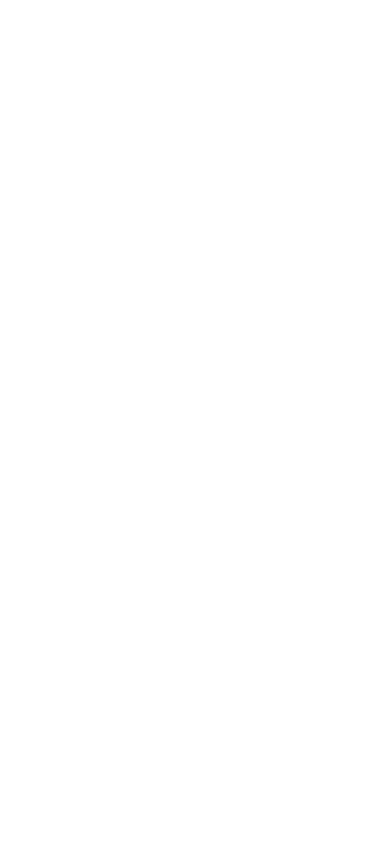
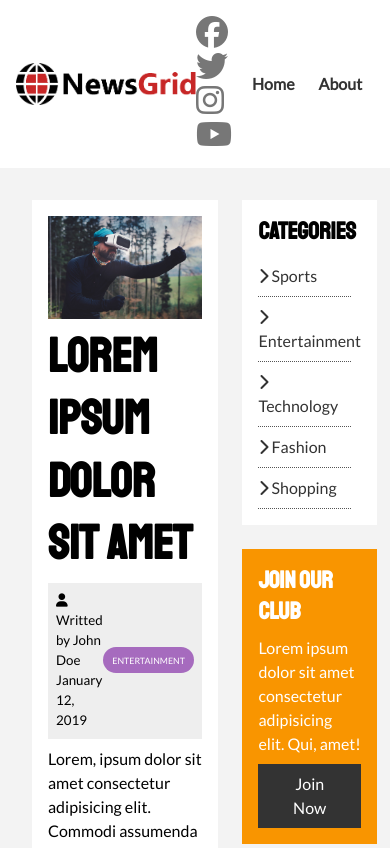
Before and after one commit to Josh363/news-site, a plain HTML site: page article.html in a window 390 px wide. Shown: the top 848 px of the page. Drawn offline with Linux system fonts and the light colour scheme.

Commit message:
feat: added article page

```diff
--- a/article.html
+++ b/article.html
@@ -0,0 +1,98 @@
+<!DOCTYPE html>
+<html lang="en">
+<head>
+    <meta charset="UTF-8">
+    <meta name="viewport" content="width=device-width, initial-scale=1.0">
+    <script src="https://kit.fontawesome.com/2185409ca1.js" crossorigin="anonymous"></script>
+    <link href="https://fonts.googleapis.com/css2?family=Lato&family=Staatliches&display=swap" rel="stylesheet">
+    <link rel="stylesheet" href="css/style.css">
+    <link rel="stylesheet" media="screen and (max-width: 768px)" href="css/mobile.css">
+    <link rel="shortcut icon" type="image/x-icon" href="favicon.ico">
+    <title>NewsGrid | Latest News</title>
+</head>
+<body>
+    <nav id="main-nav">
+        <div class="container">
+            <img src="img/logo.png" alt="NewsGrid" class="logo">
+            <div class="social">
+                <a href="http://facebook.com" target="_blank"><i class="fab fa-facebook fa-2x"></i></a>
+                <a href="http://twitter.com" target="_blank"><i class="fab fa-twitter fa-2x"></i></a>
+                <a href="http://instagram.com" target="_blank"><i class="fab fa-instagram fa-2x"></i></a>
+                <a href="http://youtube.com" target="_blank"><i class="fab fa-youtube fa-2x"></i></a>
+            </div>
+            <ul>
+                <li><a href="index.html">Home</a></li>
+                <li><a href="about.html">About</a></li>
+            </ul>
+        </div>
+    </nav>
+    <section id="article">
+        <div class="container">
+            <div class="page-container">
+                <article class="card">
+                    <img src="img/articles/ent1.jpg" alt="image">
+                    <h1 class="l-heading">Lorem ipsum dolor sit amet</h1>
+                    <div class="meta">
+                        <small>
+                            <i class="fas fa-user"></i> Writted by John Doe January 12, 2019
+                        </small>
+                        <div class="category category-ent">Entertainment</div>
+                    </div>
+                    <p>Lorem, ipsum dolor sit amet consectetur adipisicing elit. Commodi assumenda itaque voluptatem ullam nostrum iusto labore laborum facilis voluptate autem incidunt nam ut veniam debitis, maiores quae illo esse ducimus quo voluptas alias. Praesentium corrupti excepturi unde voluptatibus sint, quasi repellendus asperiores voluptas, tenetur nostrum eius veritatis obcaecati architecto facilis.</p>
+                    <p>Lorem ipsum dolor sit, amet consectetur adipisicing elit. Laborum, doloremque voluptatum nam quia pariatur quidem voluptates accusantium esse excepturi corrupti totam adipisci, iure quas eveniet molestias illum sequi ab, amet ipsam natus eaque consequuntur consequatur velit! Ratione, quia beatae ut minima quae error est aperiam odio id veniam voluptas, maiores quo itaque molestiae voluptates! Nobis facilis commodi, doloribus consequatur magni fuga magnam illo fugit ducimus quas soluta molestias tempora exercitationem est distinctio iste in repellat dolore accusamus ullam laborum nostrum labore voluptatem quam. Beatae soluta ab pariatur odit excepturi, voluptate voluptatem alias maiores itaque animi ex ad. Quibusdam veniam omnis, ex, nostrum provident consectetur quidem sequi facere quo dolorum voluptatem officia. Perspiciatis, unde illo vel harum veniam sit tenetur odio nemo. Molestias laborum magni perferendis. Eveniet repellendus nostrum possimus ut. Obcaecati odio veritatis dolores, voluptatum nulla adipisci architecto eos quas error saepe id? Quisquam, veniam? Molestiae harum ipsum dignissimos modi?</p>
+                </article>
+                <aside id="categories" class="card">
+                    <h2>Categories</h2>
+                    <ul class="list">
+                        <li><a href="#"><i class="fas fa-chevron-right"></i> Sports</a></li>
+                        <li><a href="#"><i class="fas fa-chevron-right"></i> Entertainment</a></li>
+                        <li><a href="#"><i class="fas fa-chevron-right"></i> Technology</a></li>
+                        <li><a href="#"><i class="fas fa-chevron-right"></i> Fashion</a></li>
+                        <li><a href="#"><i class="fas fa-chevron-right"></i> Shopping</a></li>
+                    </ul>
+                </aside>
+                <aside class="card bg-secondary">
+                    <h2>Join Our Club</h2>
+                    <p>Lorem ipsum dolor sit amet consectetur adipisicing elit. Qui, amet!</p>
+                    <a href="#" class="btn btn-dark btn-block">Join Now</a>
+                </aside>
+            </div>
+        </div>
+    </section>
+
+    <!-- Footer -->
+    <footer id="main-footer">
+        <div class="container footer-container">
+            <div>
+                <img src="img/logo_light.png" alt="news">
+                <p>Lorem ipsum dolor sit, amet consectetur adipisicing elit. At itaque aliquam eligendi eveniet fugiat doloribus maxime impedit recusandae cupiditate suscipit?</p>
+            </div>
+            <div>
+                <h3>Email Newsletter</h3>
+                <p>Lorem ipsum dolor sit amet consectetur, adipisicing elit.</p>
+                <form>
+                    <input type="email" placeholder="Enter Email...">
+                    <input type="submit" value="Subscribe" class="btn btn-primary">
+                </form>
+            </div>
+            <div>
+                <h3>Site Links</h3>
+                <ul class="list">
+                    <li><a href="#">Help & Support</a></li>
+                    <li><a href="#">Privacy Policy</a></li>
+                    <li><a href="#">About Us</a></li>
+                    <li><a href="#">Contact</a></li>
+                </ul>
+            </div>
+            <div>
+                <h2>Join Our Club</h2>
+                <p>Lorem ipsum dolor sit amet consectetur adipisicing elit. Repudiandae, vel?</p>
+                <a href="#" class="btn btn-secondary">Join Now</a>
+            </div>
+            <div>
+                <p>Copyright &copy; 2019, All Rights Reserved</p>
+            </div>
+        </div>
+    </footer>
+</body>
+</html>
--- a/css/style.css
+++ b/css/style.css
@@ -142,6 +142,10 @@ h1, h2, h3, h4, h5, h6 {
 .p-2 { padding: 2rem }
 .p-3 { padding: 3rem }
 
+.l-heading {
+    font-size: 3rem;
+}
+
 .list li {
     padding: .5rem 0;
     border-bottom: #555 dotted 1px;
@@ -271,6 +275,18 @@ h1, h2, h3, h4, h5, h6 {
     grid-column: 2 / span 2;
 }
 
+#article .meta {
+    display: flex;
+    justify-content: space-between;
+    align-items: center;
+    background: #eee;
+    padding: 0.5rem;
+}
+
+#article .meta .category {
+    margin-top: 0.4rem;
+}
+
 /* Footer */
 #main-footer {
     background: var(--dark-color);
```
